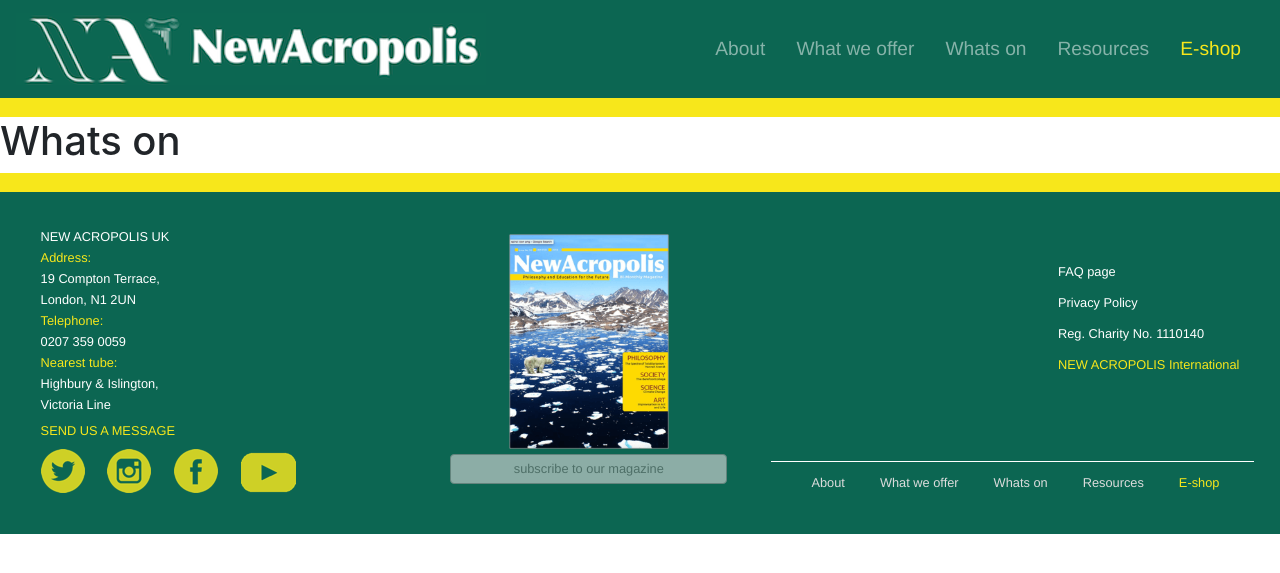
After one commit to newacropolis-uk-website/frontend, a Flask app: template app/templates/views/whats_on.html in a window 1280 px wide. The commit adds this page. Shown: the top 573 px of the page. Run offline with Flask 2, Linux system fonts and the light colour scheme; the template is opened without the code that fills it, so the values that code supplies are empty; some libraries are stand-ins or nearby versions.

Commit message:
Added stubs for all pages
Have created individual pages
Header/Footer now have clickable links
Made some small css fixes for Header/Footer

```diff
--- a/app/static/css/style.css
+++ b/app/static/css/style.css
@@ -108,6 +108,12 @@
 .footer_icons{
   padding: 1% 5% 1% 0%;
 }
+.nav li a:active {
+  color: white !important;
+}
+.nav li a:hover {
+  color: white !important;
+}
 .nav {
   width: 100%;
 }
@@ -121,7 +127,7 @@
   margin-right: 35px;
 }
 .nav li a {
-  color: white;
+  color: rgb(220,220,220);
   text-decoration: none;
   line-height: 20px;
 }
--- a/app/templates/base.html
+++ b/app/templates/base.html
@@ -4,6 +4,14 @@
     {% block head %}
     {% block style %}
     <link rel="stylesheet" href="/static/css/style.css" />
+    <meta charset="utf-8">
+    <meta name="viewport" content="width=device-width, initial-scale=1">
+    <link rel="stylesheet" href="https://maxcdn.bootstrapcdn.com/bootstrap/4.0.0/css/bootstrap.min.css">
+    <script src="https://ajax.googleapis.com/ajax/libs/jquery/3.3.1/jquery.min.js"></script>
+    <script src="https://cdnjs.cloudflare.com/ajax/libs/popper.js/1.12.9/umd/popper.min.js"></script>
+    <script src="https://maxcdn.bootstrapcdn.com/bootstrap/4.0.0/js/bootstrap.min.js"></script>
+    <link rel="stylesheet" type="text/css" href="//cdn.jsdelivr.net/npm/slick-carousel@1.8.1/slick/slick.css"/>
+    <link rel="stylesheet" type="text/css" href="//cdn.jsdelivr.net/npm/slick-carousel@1.8.1/slick/slick-theme.css"/>
     {% endblock %}
     <title>{% block title %}{% endblock %}</title>
     {% endblock %}
--- a/app/templates/components/footer.html
+++ b/app/templates/components/footer.html
@@ -1,4 +1,4 @@
-<footer >
+<footer>
   <div class="container-fluid padding">
     <div class="row">
       <div class="col-md-4">
@@ -39,11 +39,21 @@
         <div class="footer_nav">
           <div class="nav">
             <ul>
-              <li><a id="yellow_txt" href="#e-shop">E-shop</a></li>
-              <li><a href="#resources">Resources</a></li>
-              <li><a href="#whatson">Whats on</a></li>
-              <li><a href="#whatweoffer">What we offer</a></li>
-              <li><a href="#about">About</a></li>
+              <li {%- if current_page == "e-shop" %} class="nav_active active" id="yellow_txt"{% endif %}>
+                  <a id="yellow_txt" href="/e-shop">E-shop</a>
+              </li>
+              <li {%- if current_page == "resources" %} class="nav_active active"{% endif %}>
+                  <a href="/resources">Resources</a>
+              </li>
+              <li {%- if current_page == "whats-on" %} class="nav_active active"{% endif %}>
+                  <a href="/whats-on">Whats on</a>
+              </li>
+              <li {%- if current_page == "what-we-offer" %} class="nav_active active"{% endif %}>
+                  <a href="/what-we-offer">What we offer</a>
+              </li>
+              <li {%- if current_page == "/" %} class="nav_active active"{% endif %}>
+                  <a href="/">About</a>
+              </li>
             </ul>
           </div>
         </div>
--- a/app/templates/components/header.html
+++ b/app/templates/components/header.html
@@ -5,20 +5,20 @@
   </button>
   <div class="collapse navbar-collapse" id="navbarNav">
     <ul class="navbar-nav ml-auto">
-      <li class="nav-item active">
-        <a class="nav-link" href="#">About <span class="sr-only">(current)</span></a>
+      <li {%- if current_page == "" %} class="nav-item active"{% endif %}>
+          <a class="nav-link" href="/">About</a>
       </li>
-      <li class="nav-item">
-        <a class="nav-link" href="#">What we offer</a>
+      <li {%- if current_page == "what-we-offer" %} class="nav-item active"{% endif %}>
+          <a class="nav-link" href="/what-we-offer">What we offer</a>
       </li>
-      <li class="nav-item">
-        <a class="nav-link" href="#">Whats on</a>
+      <li {%- if current_page == "whats-on" %} class="nav-item active"{% endif %}>
+          <a class="nav-link" href="/whats-on">Whats on</a>
       </li>
-      <li class="nav-item">
-        <a class="nav-link" href="#">Resources</a>
+      <li {%- if current_page == "resources" %} class="nav-item active"{% endif %}>
+          <a class="nav-link" href="/resources">Resources</a>
       </li>
-      <li class="nav-item">
-        <a class="nav-link" href="#">E-shop</a>
+      <li {%- if current_page == "e-shop" %} class="nav-item active"{% endif %}>
+          <a id="yellow_txt" class="nav-link" href="/e-shop">E-shop</a>
       </li>
     </ul>
   </div>
--- /dev/null
+++ b/app/templates/views/whats_on.html
@@ -0,0 +1,8 @@
+{% extends "base.html" %}
+{% block title %}Whats on{% endblock %}
+
+{% block content %}
+
+<h1> Whats on <h1>
+
+{% endblock %}
```
Also changed, not shown: app/main/views/index.py (+34 -1 lines), app/templates/views/e-shop.html (added, +8 -0 lines), app/templates/views/home.html (+1 -12 lines), app/templates/views/resources.html (added, +8 -0 lines), app/templates/views/what_we_offer.html (added, +8 -0 lines), tests/app/main/views/test_index.py (+11 -11 lines), package-lock.json (added).
